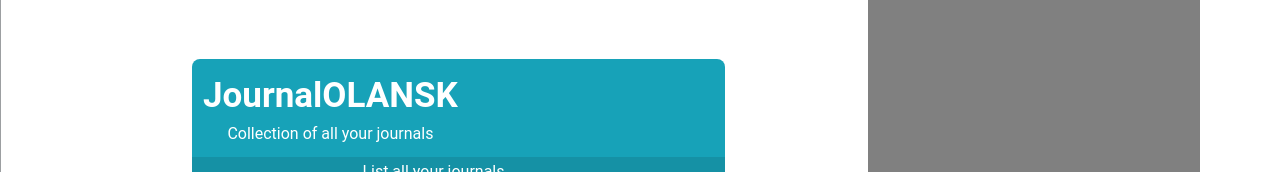
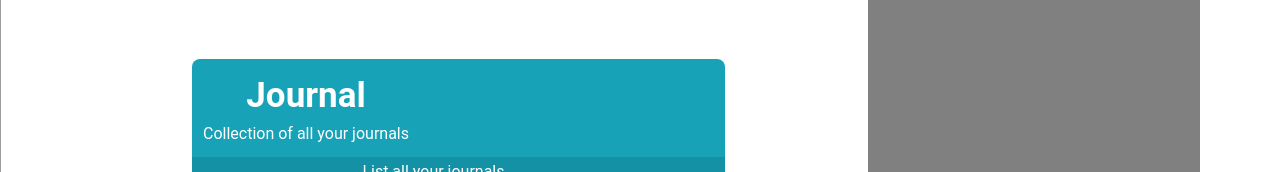
Before and after one commit to Ninejar/cautious-adventure, a React (Vite) app in the folder frontend/: page /journals in a window 1280 px wide. Shown: the part 218-390 px from the top of the page. Built offline with nearby package versions, Linux system fonts and the light colour scheme.

Commit message:
Test deployment updates

```diff
--- a/frontend/src/pages/Home.jsx
+++ b/frontend/src/pages/Home.jsx
@@ -18,7 +18,7 @@ const Home = () => {
                 <div className="link_item">
                 <a href="" className="link_item_container">
                     <div>
-                        <p className="link_item_header" >JournalOLANSK</p>
+                        <p className="link_item_header" >Journal</p>
                         <p>Collection of all your journals</p>
                     </div>
 
```
Also changed, not shown: 1 other file (tests, documents, lock files or other folders).
